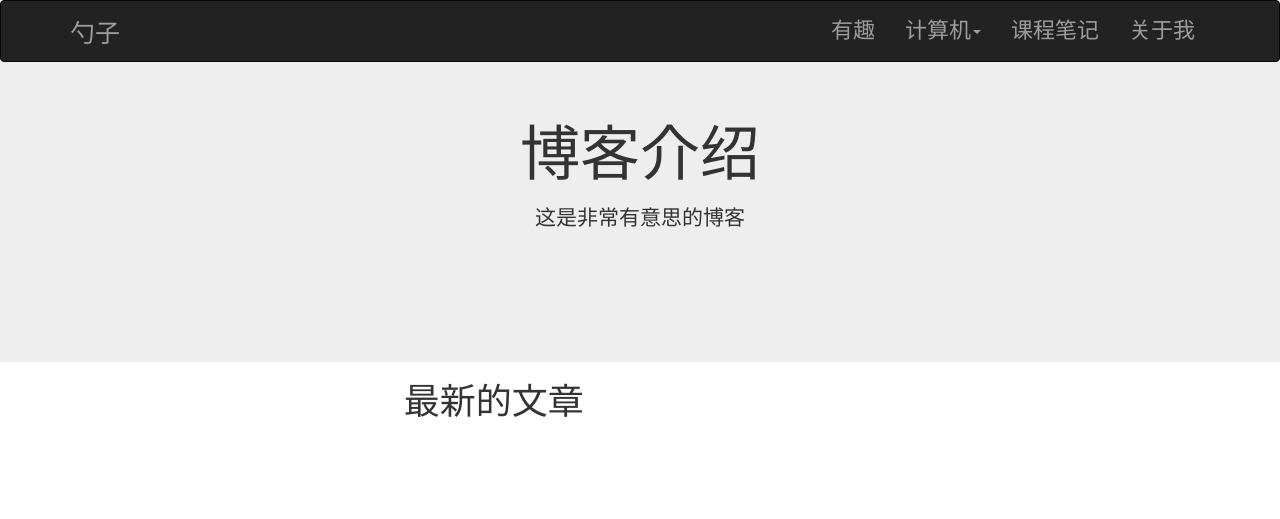
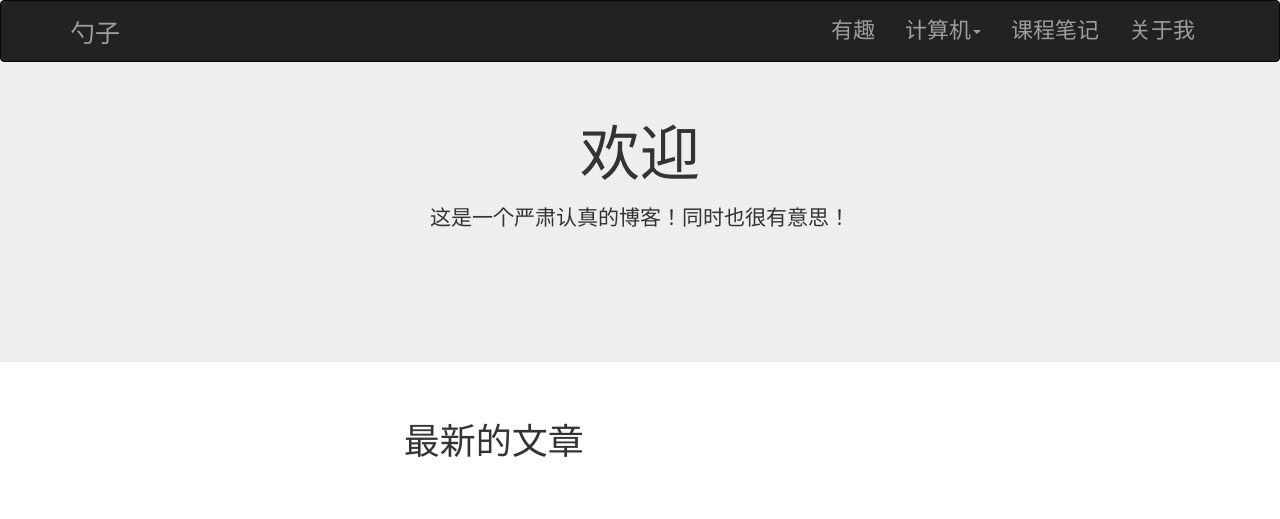
Before and after one commit to VERNIER-CALIPER/my_blog, a Django app: page / in a window 1280 px wide. Shown: the top 519 px of the page. Run offline with Django 3.2, Linux system fonts and the light colour scheme; data that the repository does not hold is empty; some libraries are stand-ins or nearby versions.

Commit message:
fix css for index.

```diff
--- a/shaozi_blog/models.py
+++ b/shaozi_blog/models.py
@@ -45,6 +45,7 @@ class Category(models.Model):
             ('data_aglo','datastructure and alogrithms'),
             ('notes','some notes'),
             )
+
 
     category_id=models.AutoField(primary_key=True)
     name=models.CharField(max_length=40,choices=cate_choice,blank=False,null=False)
--- a/shaozi_blog/static/shaozi_blog/css/base.css
+++ b/shaozi_blog/static/shaozi_blog/css/base.css
@@ -38,6 +38,7 @@
 
   .recent_article h1{
   text-align: center;
+  margin: 60px 0;
   }
   .recent_article h2{
   font-size: 30px;
@@ -49,11 +50,11 @@
 
   .recent_article h5{
   font-size: 20px;
-  color: #333;
+  color: #555;
   }
   .recent_article p{
   font-size: 20px;
-  color: #333;
+  color: #555;
   }
   .recent_article p:hover{
   color: #444;
--- a/shaozi_blog/templates/shaozi_blog/index.html
+++ b/shaozi_blog/templates/shaozi_blog/index.html
@@ -8,8 +8,8 @@
 <div class="contain-fluid text-center" id="big_title">
   <div class="row">
     <div class="col-xs-10 col-sm-8 col-xs-offset-1 col-sm-offset-2">
-      <h1>博客介绍</h1>
-      <p>这是非常有意思的博客</p>
+      <h1>欢迎</h1>
+      <p>这是一个严肃认真的博客！同时也很有意思！</p>
     </div>
   </div>
 </div>
```
